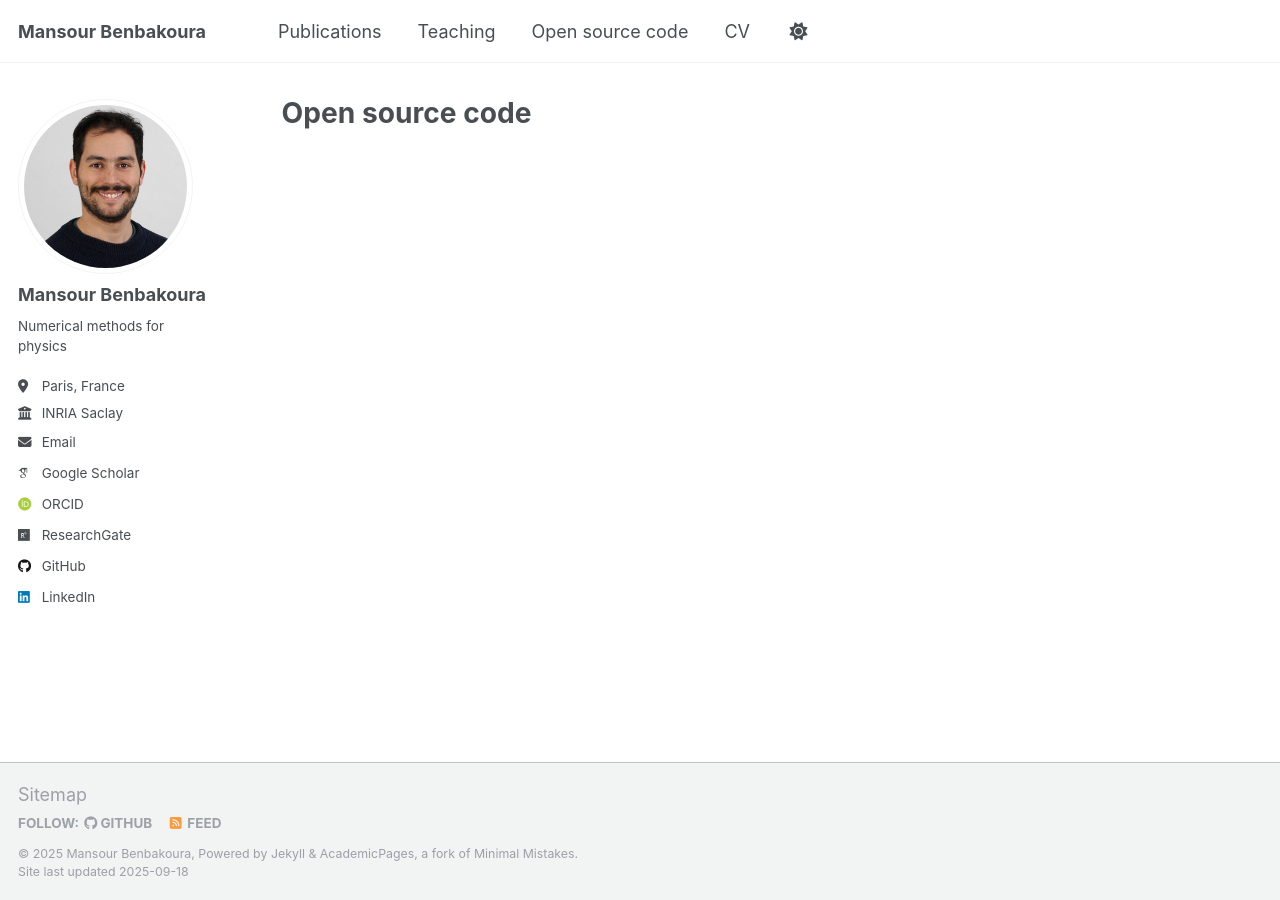
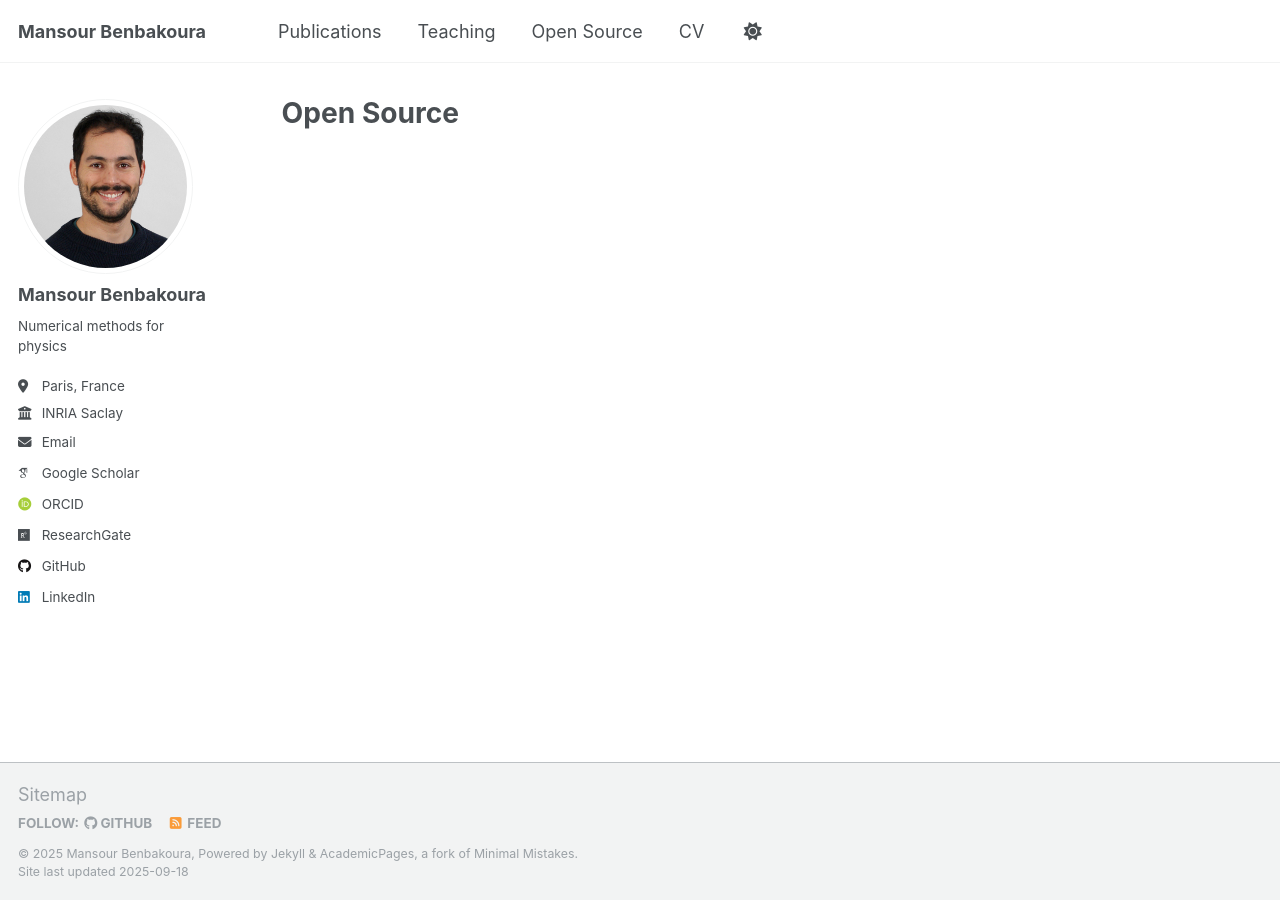
Before and after one commit to mansour-b/mansour-b.github.io, a Jekyll site: the page built from _pages/portfolio.html, in a window 1280 px wide. Built offline with Jekyll 4.4.1, drawn with Linux system fonts in a browser that asks for light colours; some web fonts are replaced; a script that is not in the unit is left out.

Commit message:
rename open source code

```diff
--- a/_data/navigation.yml
+++ b/_data/navigation.yml
@@ -17,7 +17,7 @@ main:
   - title: "Teaching"
     url: /teaching/
 
-  - title: "Open source code"
+  - title: "Open Source"
     url: /code/
 
   # - title: "Blog Posts"
--- a/_includes/cv-template.html
+++ b/_includes/cv-template.html
@@ -213,7 +213,7 @@
   {% if cv.code.size > 0 %}
   <!-- Code -->
   <div class="cv-section">
-    <h2>Open source code</h2>
+    <h2>Open Source</h2>
     <ul class="cv-list">
       {% for item in cv.code %}
       <li class="cv-item">
--- a/_pages/portfolio.html
+++ b/_pages/portfolio.html
@@ -1,6 +1,6 @@
 ---
 layout: archive
-title: "Open source code"
+title: "Open Source"
 permalink: /code/
 author_profile: true
 ---
```
